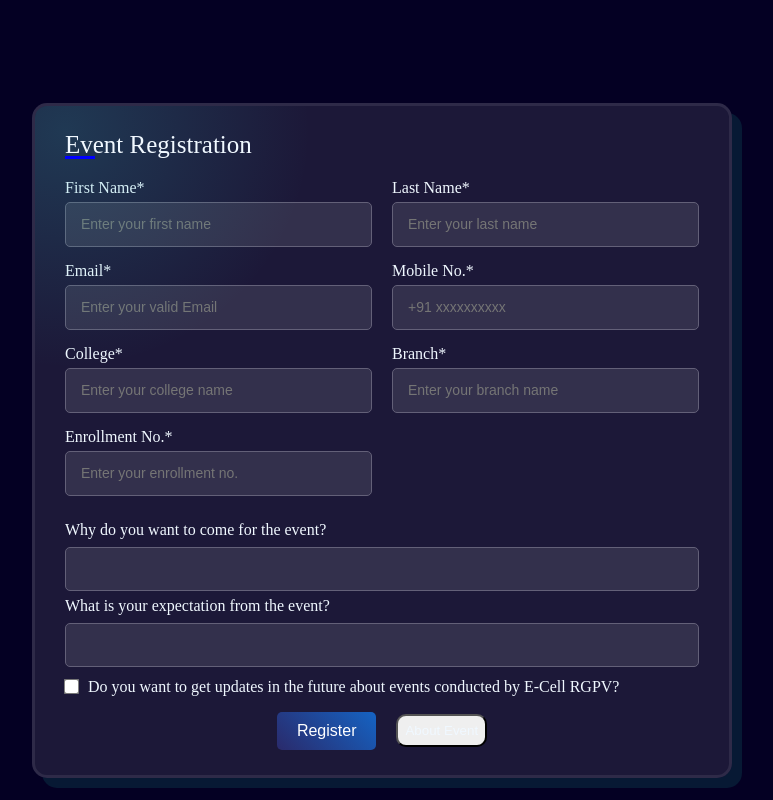
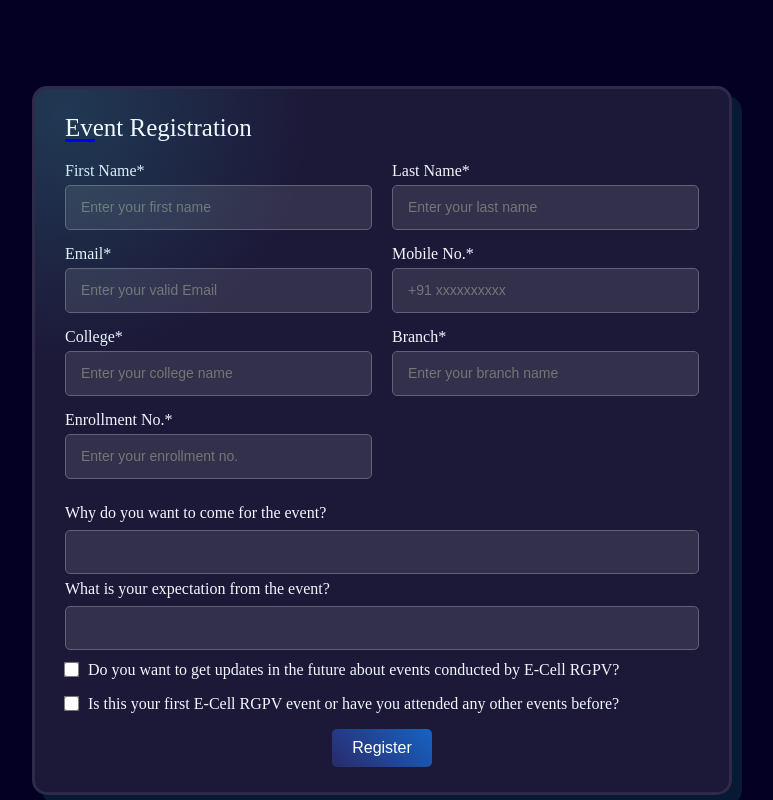
Before and after one commit to shubhanshitiwari/E-Cell-Event-Registration, a website: page Frontend/index.html in a window 1280 px wide. Shown: the whole page, without its empty margins (258-1031 px from the left). Drawn offline with nearby package versions, Linux system fonts and the light colour scheme.

Commit message:
index.html

```diff
--- a/Frontend/index.html
+++ b/Frontend/index.html
@@ -69,13 +69,17 @@
                 </label>
             </div>
 
+            <div class="event-update">
+            <label class="checkbox-container">
+                <input type="checkbox" id="event-updates" name="event-updates" required>
+                Is this your first E-Cell RGPV event or have you attended any other events before?
+            </label>
+        </div>
+
             <!--Buttons-->
             <div class="btn">
                 <div class="button">
                     <input type="submit" value="Register" id="submitButton">
-                </div>
-                <div class="button">
-                    <input type="button" value="About Event">
                 </div>
             </div>
         </form>
```
